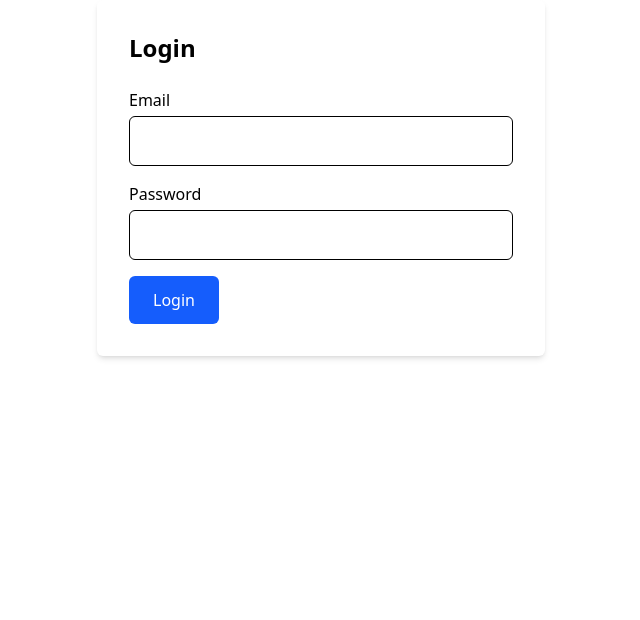
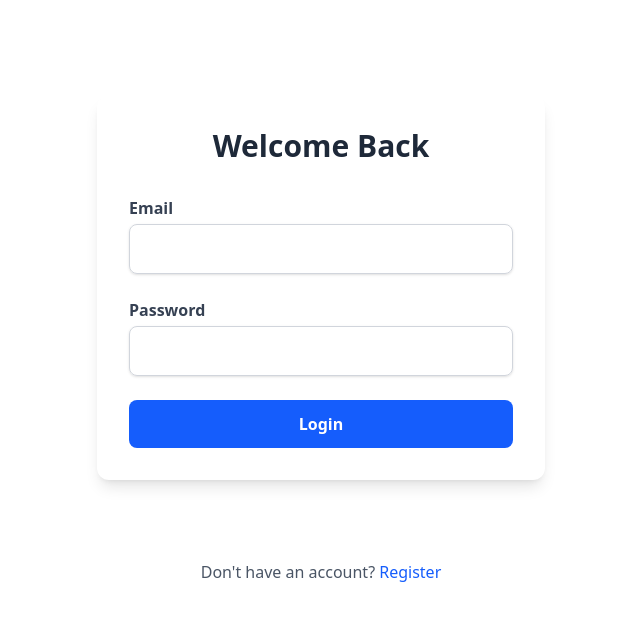
Before and after one commit to sakibhasan-24/random-test, a React (Vite) app: page /login in a window 1280 px wide. Shown: the top 620 px of the page, without its empty margins (319-959 px from the left). Built offline with nearby package versions, Linux system fonts and the light colour scheme.

Commit message:
complete signup and signin functionality

```diff
--- a/package.json
+++ b/package.json
@@ -15,6 +15,7 @@
     "@tailwindcss/vite": "^4.1.11",
     "autoprefixer": "^10.4.21",
     "axios": "^1.10.0",
+    "framer-motion": "^12.23.6",
     "postcss": "^8.5.6",
     "react": "^19.1.0",
     "react-dom": "^19.1.0",
@@ -27,6 +28,9 @@
   },
   "devDependencies": {
     "@eslint/js": "^9.30.1",
+    "@testing-library/jest-dom": "^6.6.3",
+    "@testing-library/react": "^16.3.0",
+    "@testing-library/user-event": "^14.6.1",
     "@types/react": "^19.1.8",
     "@types/react-dom": "^19.1.6",
     "@vitejs/plugin-react": "^4.6.0",
@@ -34,6 +38,7 @@
     "eslint-plugin-react-hooks": "^5.2.0",
     "eslint-plugin-react-refresh": "^0.4.20",
     "globals": "^16.3.0",
+    "jest": "^30.0.4",
     "typescript": "~5.8.3",
     "typescript-eslint": "^8.35.1",
     "vite": "^7.0.4"
--- a/src/App.tsx
+++ b/src/App.tsx
@@ -3,10 +3,10 @@ import { ToastContainer } from 'react-toastify';
 import router from './routes/routes';
 
 export const App = () => (
-  <>
+  <div className='max-w-6xl mx-auto p-4 '>
    <RouterProvider router={router}/>
     <ToastContainer position="top-right" autoClose={3000} />
-  </>
+  </div>
 
 
 );
--- a/src/components/forms/Button.tsx
+++ b/src/components/forms/Button.tsx
@@ -1,9 +1,8 @@
-
-type ButtonProps = React.ButtonHTMLAttributes<HTMLButtonElement>;
-
-export const Button = (props: ButtonProps) => (
+export const Button = ({ children, ...props }: React.ButtonHTMLAttributes<HTMLButtonElement>) => (
   <button
     {...props}
-    className={`px-6 py-3 rounded-md bg-blue-600 text-white font-medium transition hover:bg-blue-700 ${props.className}`}
-  />
+    className={`w-full py-3 px-6 bg-blue-600 text-white rounded-lg font-semibold transition duration-200 hover:bg-blue-700 disabled:opacity-50 disabled:cursor-not-allowed`}
+  >
+    {children}
+  </button>
 );
--- a/src/components/forms/InputField.tsx
+++ b/src/components/forms/InputField.tsx
@@ -1,11 +1,18 @@
+import { motion } from "framer-motion";
+
 type InputProps = React.InputHTMLAttributes<HTMLInputElement>;
 
 export const InputField = ({ label, ...props }: InputProps & { label: string }) => (
-  <div className="mb-4">
-    <label className="block mb-1 font-medium">{label}</label>
+  <motion.div
+    className="mb-6"
+    initial={{ opacity: 0, y: 10 }}
+    animate={{ opacity: 1, y: 0 }}
+    transition={{ duration: 0.3 }}
+  >
+    <label className="block mb-1 font-semibold text-gray-700">{label}</label>
     <input
       {...props}
-      className="w-full p-3 border rounded-md focus:ring-2 ring-blue-500 outline-none"
+      className="w-full p-3 border border-gray-300 rounded-lg shadow-sm focus:outline-none focus:ring-2 focus:ring-blue-500 transition duration-200"
     />
-  </div>
+  </motion.div>
 );
--- a/src/components/forms/LoginForm.tsx
+++ b/src/components/forms/LoginForm.tsx
@@ -2,21 +2,19 @@ import { useForm } from 'react-hook-form';
 import { z } from 'zod';
 import { zodResolver } from '@hookform/resolvers/zod';
 import { useLoginMutation } from '../../features/auth/authApi';
-
 import { setCredentials } from '../../features/auth/authSlice';
 import { InputField } from './InputField';
 import { Button } from './Button';
 import { useAppDispatch } from '../../hooks/TypesRedux';
 import { toastMsg } from '../../utils/toast';
-
-
+import { motion } from "framer-motion";
+import { AuthLink } from './LoginOrRegistration';
 
 const schema = z.object({
   email: z.string().email('Invalid email'),
   password: z.string().min(6, 'Min 6 chars')
 });
 type FormData = z.infer<typeof schema>;
-
 export const LoginForm = () => {
   const dispatch = useAppDispatch();
   const [loginUser, { isLoading }] = useLoginMutation();
@@ -36,13 +34,30 @@ export const LoginForm = () => {
   };
 
   return (
-    <form onSubmit={handleSubmit(onSubmit)} className="max-w-md mx-auto p-8 bg-white rounded-md shadow-md">
-      <h2 className="text-2xl font-bold mb-6">Login</h2>
-      <InputField label="Email" type="email" {...register('email')} />
-      {errors.email && <p className="text-red-500">{errors.email.message}</p>}
-      <InputField label="Password" type="password" {...register('password')} />
-      {errors.password && <p className="text-red-500">{errors.password.message}</p>}
-      <Button type="submit" disabled={isLoading}>{isLoading ? 'Logging in...' : 'Login'}</Button>
-    </form>
+<div>
+  <form onSubmit={handleSubmit(onSubmit)}>
+  <motion.div
+    className="max-w-md mx-auto p-8 my-20 bg-white rounded-xl shadow-lg"
+    initial={{ opacity: 0, scale: 0.95 }}
+    animate={{ opacity: 1, scale: 1 }}
+    transition={{ duration: 0.5 }}
+  >
+    <h2 className="text-3xl font-bold text-center mb-8 text-gray-800">Welcome Back</h2>
+
+    <InputField label="Email" type="email" {...register('email')} />
+    {errors.email && <p className="text-red-500 mb-4 text-sm">{errors.email.message}</p>}
+
+    <InputField label="Password" type="password" {...register('password')} />
+    {errors.password && <p className="text-red-500 mb-4 text-sm">{errors.password.message}</p>}
+
+    <Button type="submit" disabled={isLoading}>
+      {isLoading ? 'Logging in...' : 'Login'}
+    </Button>
+  </motion.div>
+</form>
+<AuthLink to="/register">Don't have an account? <span className='text-blue-600 hover:underline'>Register</span></AuthLink>
+
+</div>
+
   );
 };
--- /dev/null
+++ b/src/components/forms/LoginOrRegistration.tsx
@@ -0,0 +1,15 @@
+import { Link } from "react-router-dom";
+
+type AuthLinkProps = {
+  to: string;
+  children: React.ReactNode;
+};
+
+export const AuthLink = ({ to, children }: AuthLinkProps) => (
+  <Link
+    to={to}
+    className="w-full text-center block mt-4 text-gray-600  transition"
+  >
+    {children}
+  </Link>
+);
--- a/src/components/forms/RegisterForm.tsx
+++ b/src/components/forms/RegisterForm.tsx
@@ -7,6 +7,7 @@ import { InputField } from './InputField';
 import { Button } from './Button';
 import { useAppDispatch } from '../../hooks/TypesRedux';
 import { toastMsg } from '../../utils/toast';
+import { AuthLink } from './LoginOrRegistration';
 
 
 const schema = z.object({
@@ -38,7 +39,8 @@ export const RegisterForm = () => {
   };
 
   return (
-    <form onSubmit={handleSubmit(onSubmit)} className="max-w-md mx-auto p-8 bg-white rounded-md shadow-md">
+    <div>
+      <form onSubmit={handleSubmit(onSubmit)} className="max-w-md mx-auto p-8 bg-white rounded-md shadow-md">
       <h2 className="text-2xl font-bold mb-6">Register</h2>
       <InputField label="Name" {...register('name')} />
       {errors.name && <p className="text-red-500">{errors.name.message}</p>}
@@ -48,5 +50,8 @@ export const RegisterForm = () => {
       {errors.password && <p className="text-red-500">{errors.password.message}</p>}
       <Button type="submit" disabled={isLoading}>{isLoading ? 'Registering...' : 'Register'}</Button>
     </form>
+    <AuthLink to="/login">Already  have an account? <span className='text-blue-500 hover:underline'>Login</span></AuthLink>
+
+    </div>
   );
 };
--- a/src/features/auth/authSlice.ts
+++ b/src/features/auth/authSlice.ts
@@ -1,12 +1,21 @@
+
 import { createSlice, type PayloadAction } from '@reduxjs/toolkit';
 import type { IUser } from './type';
 
 interface AuthState {
   user: IUser | null;
   token: string | null;
+  loading: boolean;
 }
 
-const initialState: AuthState = { user: null, token: null };
+const userFromStorage = localStorage.getItem('user');
+const tokenFromStorage = localStorage.getItem('token');
+
+const initialState: AuthState = {
+  user: userFromStorage ? JSON.parse(userFromStorage) : null,
+  token: tokenFromStorage ?? null,
+  loading: false,
+};
 
 const authSlice = createSlice({
   name: 'auth',
@@ -15,12 +24,20 @@ const authSlice = createSlice({
     setCredentials(state, action: PayloadAction<{ user: IUser; token: string }>) {
       state.user = action.payload.user;
       state.token = action.payload.token;
+      state.loading = false;
+
+      localStorage.setItem('user', JSON.stringify(action.payload.user));
+      localStorage.setItem('token', action.payload.token);
     },
     logout(state) {
       state.user = null;
       state.token = null;
-    }
-  }
+      state.loading = false;
+
+      localStorage.removeItem('user');
+      localStorage.removeItem('token');
+    },
+  },
 });
 
 export const { setCredentials, logout } = authSlice.actions;
--- /dev/null
+++ b/src/routes/Protected.tsx
@@ -0,0 +1,11 @@
+import { Navigate } from "react-router-dom";
+import { useAppSelector } from "../hooks/TypesRedux"
+
+interface props{
+    children:React.ReactNode
+}
+export default function Protected({children}:props) {
+  const {token}=useAppSelector(state=>state.auth);
+  if(!token) return <Navigate to="/login" replace />
+  return <>{children}</>
+}
--- a/src/routes/routes.tsx
+++ b/src/routes/routes.tsx
@@ -1,23 +1,29 @@
-import { createBrowserRouter } from "react-router-dom";
+import { createBrowserRouter, Navigate } from "react-router-dom";
 import Login from "../page/Login";
 import Register from "../page/Register";
+import Protected from "./Protected";
 
-const router=createBrowserRouter([
-   {
-     path:"/",
-    errorElement:<h1>Error</h1>,
-    children:[
-        {
-            path:"/login",
-            element:<Login/>
-        },
-        {
-            path:"/register",
-            element:<Register/>
-        }
-    ]
-   }
-])
-
+const router = createBrowserRouter([
+  {
+    path: "/",
+    element: <Navigate to="/dashboard" replace />,
+  },
+  {
+    path: "/login",
+    element: <Login />,
+  },
+  {
+    path: "/register",
+    element: <Register />,
+  },
+  {
+    path: "/dashboard",
+    element: (
+      <Protected>
+        <h1>Dashboard</h1>
+      </Protected>
+    ),
+  },
+]);
 
 export default router;
--- a/vite.config.ts
+++ b/vite.config.ts
@@ -16,5 +16,7 @@ export default defineConfig({
         secure: false
       }
     }
-  }
+  },
+
+
 });
```
Also changed, not shown: 1 other file (tests, documents, lock files or other folders).
